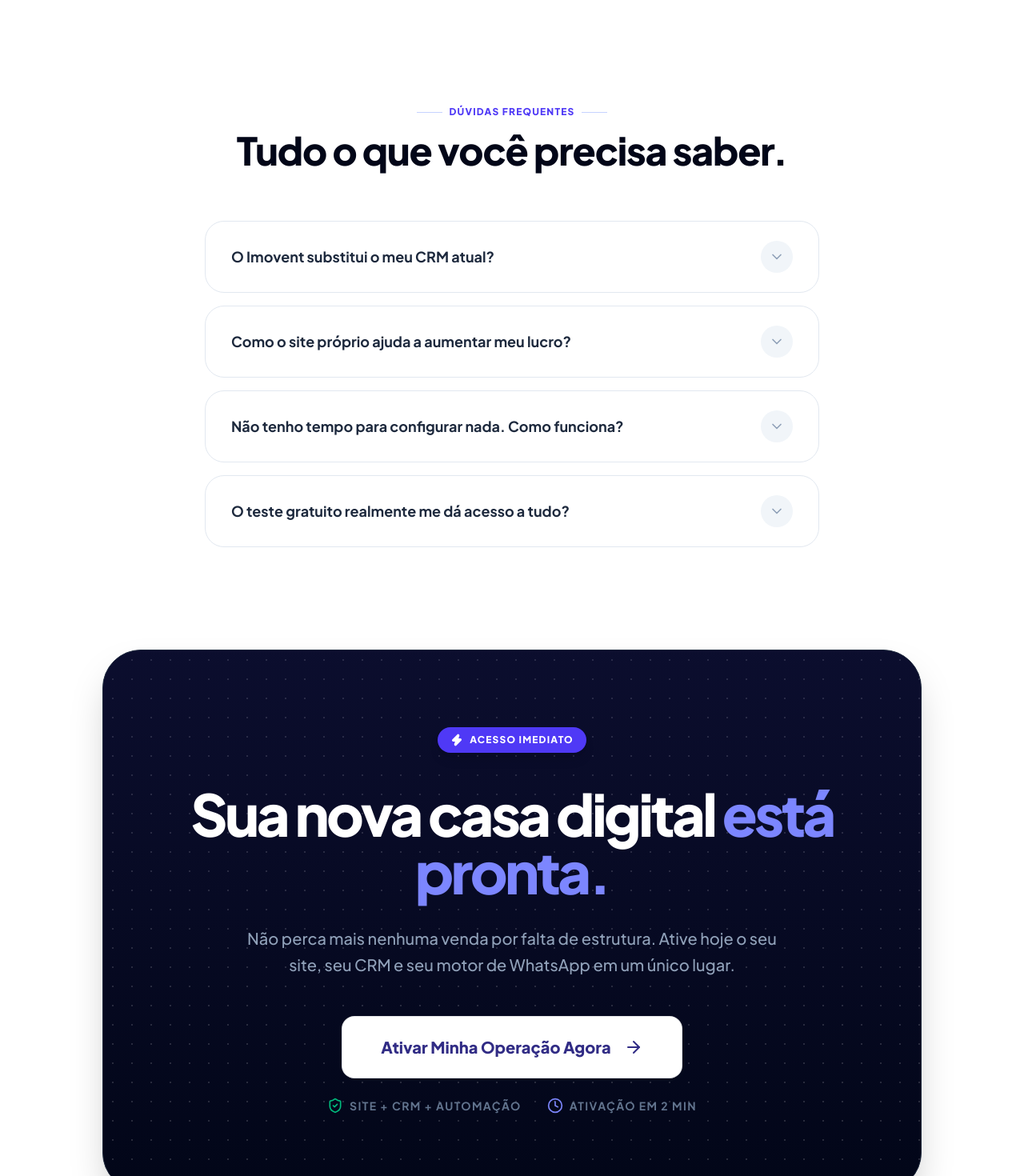
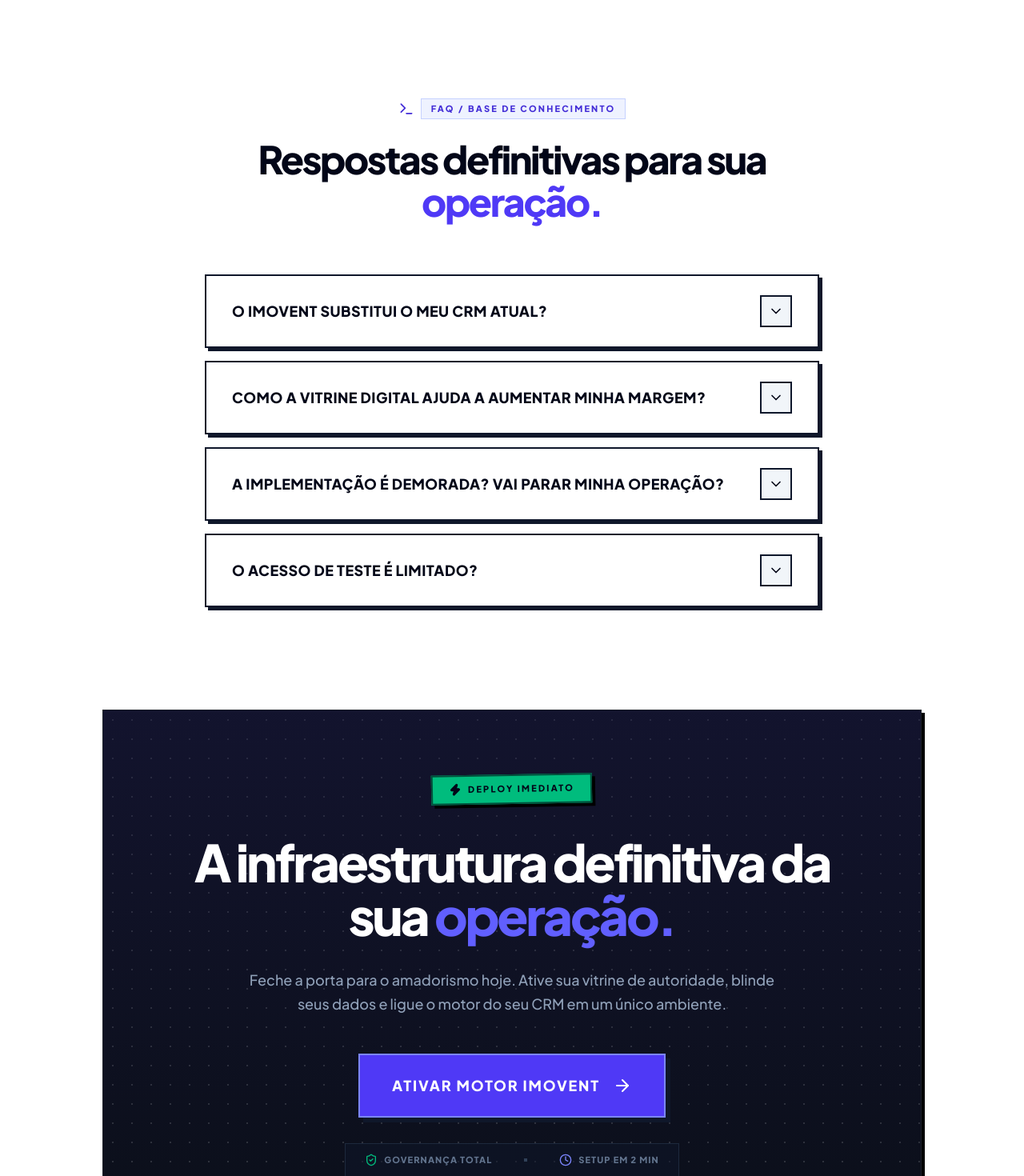
Before and after one commit to wendelvx/imovent-lp, a React (Vite) app: page / in a window 1280 px wide. Shown: the part 8820-10290 px from the top of the page at 80% size. Built offline with nearby package versions, Linux system fonts and the light colour scheme.

Commit message:
Refactor FAQ section and update styling
Updated FAQ content for clarity and improved phrasing. Changed component styling for better visual appeal.

```diff
--- a/src/components/landing/FaqCTA.jsx
+++ b/src/components/landing/FaqCTA.jsx
@@ -1,6 +1,6 @@
 import React, { useState } from 'react';
 import { motion, AnimatePresence } from 'framer-motion';
-import { ChevronDown, ArrowRight, Zap, Lock, Clock, ShieldCheck, Globe } from 'lucide-react';
+import { ChevronDown, ArrowRight, Zap, ShieldCheck, Clock, Terminal } from 'lucide-react';
 
 export default function FaqCTA() {
   const [openFaq, setOpenFaq] = useState(null);
@@ -12,24 +12,24 @@ export default function FaqCTA() {
   const faqs = [
     {
       q: "O Imovent substitui o meu CRM atual?",
-      a: "O Imovent é um ecossistema completo. Ele oferece CRM de gestão, site próprio e motor de vendas no WhatsApp. Se você já tem um CRM, ele atua como uma injeção de potência no seu WhatsApp e na sua captação de leads via site. Se não tem, ele será a única ferramenta que você precisará para gerenciar 100% da sua operação."
+      a: "O Imovent é um ecossistema estrutural completo. Ele oferece o motor de gestão, site próprio e automação de WhatsApp. Se você já tem um CRM, ele atua como uma injeção de potência na sua captação. Se não tem, ele será a única infraestrutura que você precisará para dominar 100% da sua operação."
     },
     {
-      q: "Como o site próprio ajuda a aumentar meu lucro?",
-      a: "Diferente de portais onde você é 'só mais um', seu site Imovent é sua fortaleza digital. Ele é otimizado para SEO (Google), garantindo que os leads cheguem diretamente para você, sem concorrência e sem taxas extras por clique, aumentando sua margem líquida."
+      q: "Como a Vitrine Digital ajuda a aumentar minha margem?",
+      a: "Diferente de portais onde você compra cliques e aluga terreno, seu site Imovent é um Ativo Digital proprietário. Otimizado para SEO de alta performance, ele garante que os leads cheguem diretamente à sua operação, sem dividir atenção com a concorrência e blindando sua margem de lucro."
     },
     {
-      q: "Não tenho tempo para configurar nada. Como funciona?",
-      a: "O Imovent foi desenhado para quem precisa de agilidade. O setup da plataforma e a ativação do seu site levam menos de 5 minutos. Nossa interface é intuitiva: se você sabe usar o WhatsApp, você domina o Imovent no primeiro dia."
+      q: "A implementação é demorada? Vai parar minha operação?",
+      a: "O Imovent foi construído para deploy instantâneo. A ativação do seu motor de gestão e do seu site leva literalmente 2 minutos. A arquitetura é complexa nos bastidores, mas a interface é soberana e intuitiva: se a sua equipe usa o WhatsApp, ela domina o Imovent hoje."
     },
     {
-      q: "O teste gratuito realmente me dá acesso a tudo?",
-      a: "Sim. Durante o período de teste, você terá acesso à plataforma completa — CRM, Automação de WhatsApp e sua Vitrine Digital. Queremos que você sinta o lucro entrando no caixa antes de investir um único real."
+      q: "O acesso de teste é limitado?",
+      a: "Não. Durante o período de teste, você recebe as chaves completas do motor: CRM, Roleta de Leads, Automações e Vitrine. Acreditamos em provar o ROI antes de você comprometer o seu caixa."
     }
   ];
 
   return (
-    <section className="bg-white py-32 px-6 lg:px-12 relative">
+    <section className="bg-white py-32 px-6 lg:px-12 relative border-b-2 border-slate-900">
 
       {/* FAQ Section: O Reforço da Autoridade */}
       <div className="max-w-3xl mx-auto mb-32">
@@ -39,13 +39,12 @@ export default function FaqCTA() {
           viewport={{ once: true }}
           className="text-center mb-16"
         >
-          <div className="inline-flex items-center gap-2 mb-4">
-             <div className="h-px w-8 bg-indigo-200"></div>
-             <span className="text-xs font-black text-indigo-600 uppercase tracking-widest">Dúvidas Frequentes</span>
-             <div className="h-px w-8 bg-indigo-200"></div>
+          <div className="inline-flex items-center justify-center gap-2 mb-6">
+             <Terminal className="w-5 h-5 text-indigo-700" />
+             <span className="text-[11px] font-black text-indigo-700 uppercase tracking-[0.2em] bg-indigo-50 border border-indigo-200 px-3 py-1">FAQ / Base de Conhecimento</span>
           </div>
-          <h2 className="text-3xl md:text-5xl font-extrabold text-slate-950 mb-4 tracking-tight">
-            Tudo o que você precisa saber.
+          <h2 className="text-4xl md:text-5xl font-extrabold text-slate-950 mb-4 tracking-tighter leading-[1.1]">
+            Respostas definitivas para sua <span className="text-indigo-600">operação.</span>
           </h2>
         </motion.div>
 
@@ -53,17 +52,25 @@ export default function FaqCTA() {
           {faqs.map((faq, idx) => (
             <motion.div
               key={idx}
-              className={`border border-slate-200 rounded-3xl overflow-hidden transition-all duration-300 ${openFaq === idx ? 'bg-slate-50 border-indigo-200 shadow-sm' : 'bg-white hover:border-slate-300'}`}
+              className={`border-2 transition-all duration-200 ${
+                openFaq === idx
+                  ? 'bg-slate-50 border-indigo-900 shadow-[4px_4px_0px_0px_rgba(49,46,129,1)]'
+                  : 'bg-white border-slate-900 shadow-[4px_4px_0px_0px_rgba(15,23,42,1)] hover:-translate-y-1 hover:shadow-[6px_6px_0px_0px_rgba(15,23,42,1)]'
+              }`}
             >
               <button
                 onClick={() => toggleFaq(idx)}
-                className="w-full px-8 py-6 flex items-center justify-between text-left focus:outline-none group"
+                className="w-full px-6 md:px-8 py-6 flex items-center justify-between text-left focus:outline-none group"
               >
-                <span className={`text-lg font-bold pr-8 transition-colors ${openFaq === idx ? 'text-indigo-600' : 'text-slate-800 group-hover:text-indigo-600'}`}>
+                <span className={`text-lg font-black pr-8 uppercase tracking-wide transition-colors ${openFaq === idx ? 'text-indigo-800' : 'text-slate-950 group-hover:text-indigo-600'}`}>
                   {faq.q}
                 </span>
-                <div className={`w-10 h-10 rounded-full flex items-center justify-center flex-shrink-0 transition-all ${openFaq === idx ? 'bg-indigo-600 rotate-180' : 'bg-slate-100'}`}>
-                  <ChevronDown className={`w-5 h-5 transition-colors ${openFaq === idx ? 'text-white' : 'text-slate-400'}`} />
+                <div className={`w-10 h-10 border-2 flex items-center justify-center flex-shrink-0 transition-transform duration-300 ${
+                  openFaq === idx
+                    ? 'bg-indigo-600 border-indigo-900 rotate-180 text-white'
+                    : 'bg-slate-100 border-slate-900 text-slate-950 group-hover:bg-slate-200'
+                }`}>
+                  <ChevronDown className="w-5 h-5" />
                 </div>
               </button>
 
@@ -73,9 +80,10 @@ export default function FaqCTA() {
                     initial={{ height: 0, opacity: 0 }}
                     animate={{ height: 'auto', opacity: 1 }}
                     exit={{ height: 0, opacity: 0 }}
-                    transition={{ duration: 0.3, ease: "easeInOut" }}
+                    transition={{ duration: 0.2, ease: "easeInOut" }}
+                    className="overflow-hidden"
                   >
-                    <div className="px-8 pb-8 pt-2 text-slate-600 font-medium leading-relaxed border-t border-indigo-100/50 mt-2">
+                    <div className="px-6 md:px-8 pb-8 pt-2 text-slate-700 font-medium leading-relaxed border-t-2 border-indigo-900/10 mt-2">
                       {faq.a}
                     </div>
                   </motion.div>
@@ -86,43 +94,44 @@ export default function FaqCTA() {
         </div>
       </div>
 
-      {/* Mega-Bloco CTA Final: A Transição para o Profissionalismo */}
+      {/* Mega-Bloco CTA Final: O Terminal de Acesso */}
       <div className="max-w-5xl mx-auto">
         <motion.div
           initial={{ opacity: 0, y: 40 }}
           whileInView={{ opacity: 1, y: 0 }}
           viewport={{ once: true }}
-          className="bg-slate-950 bg-dotted-pattern rounded-[3rem] p-10 md:p-24 text-center shadow-2xl relative overflow-hidden border border-slate-800"
+          className="bg-[#0B0F19] bg-dotted-pattern border-2 border-slate-900 p-10 md:p-20 text-center shadow-solid-dark relative overflow-hidden"
         >
-          {/* Efeitos de Luz Sólida (Sem Blur em componentes) */}
-          <div className="absolute top-0 left-1/2 -translate-x-1/2 w-full h-full bg-gradient-to-b from-indigo-900/20 to-transparent pointer-events-none"></div>
+          {/* Efeitos de Luz Sólida (Overlay para profundidade) */}
+          <div className="absolute inset-0 bg-gradient-to-b from-indigo-950/40 to-transparent pointer-events-none"></div>
 
           <div className="relative z-10">
-            <div className="inline-flex items-center gap-2 px-4 py-2 bg-indigo-600 text-white rounded-full shadow-lg mb-10">
-              <Zap className="w-4 h-4 fill-white" />
-              <span className="text-xs font-black uppercase tracking-widest">Acesso Imediato</span>
+            <div className="inline-flex items-center gap-2 px-5 py-2 bg-emerald-500 border-2 border-emerald-900 text-slate-950 shadow-[4px_4px_0px_0px_rgba(0,0,0,1)] mb-10 transform -rotate-1">
+              <Zap className="w-4 h-4 fill-slate-950" />
+              <span className="text-[11px] font-black uppercase tracking-[0.2em]">Deploy Imediato</span>
             </div>
 
-            <h2 className="text-4xl md:text-5xl lg:text-[4.5rem] font-extrabold text-white mb-8 tracking-tighter leading-[1] max-w-4xl mx-auto">
-              Sua nova casa digital <span className="text-indigo-400">está pronta.</span>
+            <h2 className="text-4xl md:text-5xl lg:text-[4rem] font-extrabold text-white mb-8 tracking-tighter leading-[1.05] max-w-4xl mx-auto">
+              A infraestrutura definitiva da sua <span className="text-indigo-500">operação.</span>
             </h2>
 
-            <p className="text-xl text-slate-400 font-medium mb-12 max-w-2xl mx-auto leading-relaxed">
-              Não perca mais nenhuma venda por falta de estrutura. Ative hoje o seu site, seu CRM e seu motor de WhatsApp em um único lugar.
+            <p className="text-lg text-slate-400 font-medium mb-12 max-w-2xl mx-auto leading-relaxed">
+              Feche a porta para o amadorismo hoje. Ative sua vitrine de autoridade, blinde seus dados e ligue o motor do seu CRM em um único ambiente.
             </p>
 
-            <div className="flex flex-col items-center gap-6">
-              <button className="bg-white text-indigo-900 px-12 py-6 rounded-2xl font-black text-xl shadow-solid-premium hover:bg-indigo-50 transition-all inline-flex items-center gap-4 btn-magnetic-solid group">
-                Ativar Minha Operação Agora
+            <div className="flex flex-col items-center gap-8">
+              <button className="bg-indigo-600 text-white border-2 border-indigo-400 px-10 py-6 font-black text-lg uppercase tracking-widest shadow-[6px_6px_0px_0px_rgba(15,23,42,1)] hover:bg-indigo-500 hover:translate-y-1 hover:shadow-[2px_2px_0px_0px_rgba(15,23,42,1)] transition-all flex items-center gap-4 group w-full sm:w-auto justify-center">
+                Ativar Motor Imovent
                 <ArrowRight className="w-6 h-6 group-hover:translate-x-2 transition-transform" />
               </button>
 
-              <div className="flex flex-wrap items-center justify-center gap-8 text-sm font-bold text-slate-500 uppercase tracking-widest">
+              <div className="flex flex-wrap items-center justify-center gap-6 md:gap-10 text-[11px] font-black text-slate-500 uppercase tracking-widest bg-slate-900/50 px-6 py-3 border border-slate-800">
                 <div className="flex items-center gap-2">
-                  <ShieldCheck className="w-5 h-5 text-emerald-500" /> Site + CRM + Automação
+                  <ShieldCheck className="w-4 h-4 text-emerald-500" /> Governança Total
                 </div>
+                <div className="hidden md:block w-1 h-1 bg-slate-700"></div>
                 <div className="flex items-center gap-2">
-                  <Clock className="w-5 h-5 text-indigo-400" /> Ativação em 2 min
+                  <Clock className="w-4 h-4 text-indigo-400" /> Setup em 2 min
                 </div>
               </div>
             </div>
```
